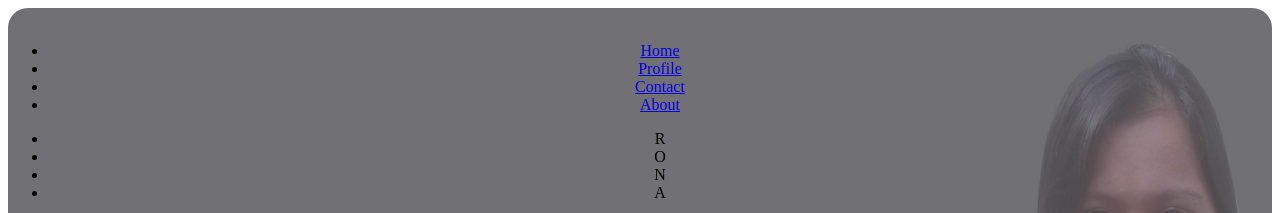
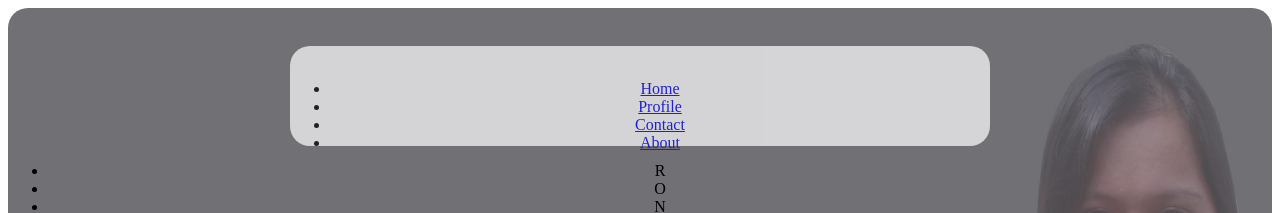
Before and after one commit to ronalicera/LICERA_Rona_PersonalWebsite, a plain HTML site: page index.html in a window 1280 px wide. Shown: the top 213 px of the page. Drawn offline with Linux system fonts and the light colour scheme.

Commit message:
Making the navigation bar wrapper

```diff
--- a/index.html
+++ b/index.html
@@ -10,6 +10,7 @@
     </head>
     <body>
         <div id="all"><br>
+            <div id="nav_wrapper"><br>
                 <ul>
 
                     <li><a href="index.html">Home</a></li>
@@ -18,6 +19,7 @@
                     <li><a href="about.html">About</a></li>
 
                 </ul>
+            </div>
 
              <ul>
                 <li>R</li>
--- a/style.css
+++ b/style.css
@@ -10,3 +10,14 @@ body{
     background-size: cover;
     border-radius: 20px;
 }
+#nav_wrapper{
+    height: 100px;
+    width: 700px;
+    background: white;
+    margin-left: auto;
+    margin-right: auto;
+    margin-top: 20px;
+    opacity: 0.7;
+    filter:alpha (opacity=30);
+    border-radius: 20px;
+}
```
Lines whose indentation alone changed are shown as unchanged.
